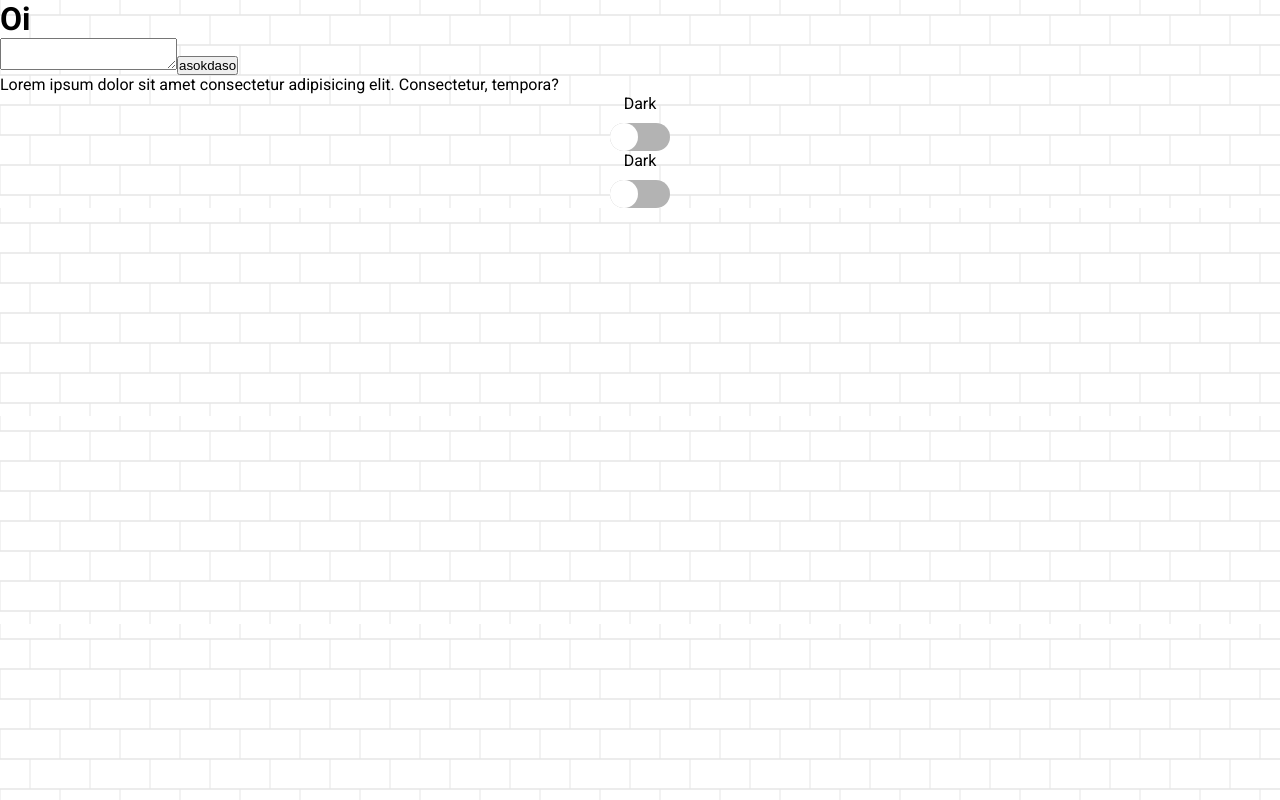
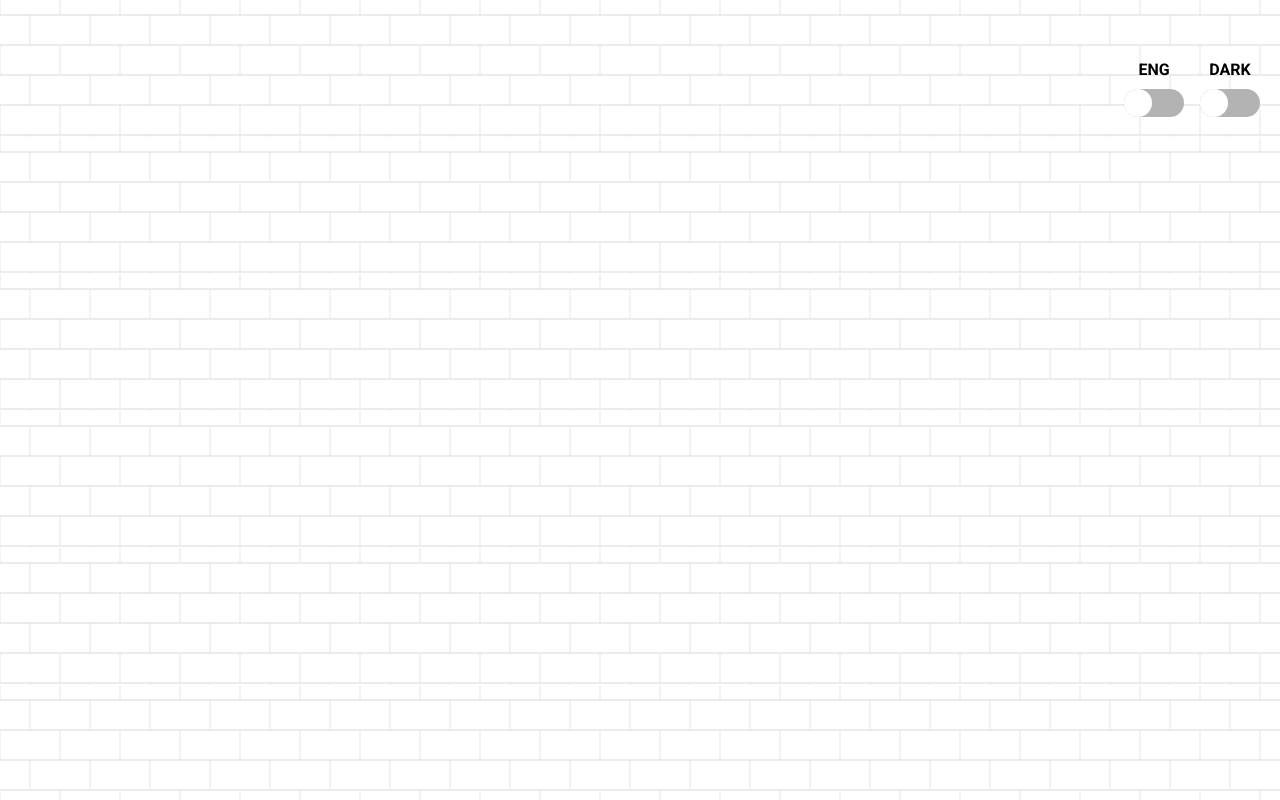
Before and after one commit to pedropaulobrasca/portfolio, a React (Vite) app: page / in a window 1280 px wide. Built offline with nearby package versions, Linux system fonts and the light colour scheme; a web font is replaced by a local one.

Commit message:
feat: Header

```diff
--- a/src/App.tsx
+++ b/src/App.tsx
@@ -1,10 +1,24 @@
+import { styled } from "styled-components";
 import Header from "./components/Header";
+
+const Container = styled.div`
+  display: flex;
+  align-items: center;
+  justify-content: center;
+`;
+
+const Wrapper = styled.div`
+  max-width: 1440px;
+  width: 100%;
+`;
 
 function App() {
   return (
-    <div>
-      <Header />
-    </div>
+    <Container>
+      <Wrapper>
+        <Header />
+      </Wrapper>
+    </Container>
   );
 }
 
--- a/src/components/Header/index.tsx
+++ b/src/components/Header/index.tsx
@@ -1,19 +1,12 @@
 import { ToggleSwitch } from "../ToggleSwitch";
+import { Container } from "./styled";
 
 function Header() {
   return (
-    <div>
-      <h1>Oi</h1>
-      <textarea name="" id=""></textarea>
-      <button>asokdaso</button>
-      <p>
-        Lorem ipsum dolor sit amet consectetur adipisicing elit. Consectetur,
-        tempora?
-      </p>
-
-      <ToggleSwitch />
-      <ToggleSwitch />
-    </div>
+    <Container>
+      <ToggleSwitch isLanguage />
+      <ToggleSwitch isTheme />
+    </Container>
   );
 }
 
--- a/src/components/Header/styled.ts
+++ b/src/components/Header/styled.ts
@@ -0,0 +1,13 @@
+import { styled } from "styled-components";
+
+export const Container = styled.div`
+  display: flex;
+  gap: 1rem;
+  align-items: center;
+  flex-wrap: wrap;
+  align-content: center;
+  justify-content: flex-end;
+
+  margin-top: 40px;
+  padding: 20px;
+`;
--- a/src/components/ToggleSwitch/index.tsx
+++ b/src/components/ToggleSwitch/index.tsx
@@ -1,16 +1,35 @@
 import { ChangeEvent, useState } from "react";
 import { Input, Label, Switch } from "./styled";
 
-export const ToggleSwitch = () => {
+interface toggleSwitchProps {
+  isTheme?: boolean;
+  isLanguage?: boolean;
+  label?: string;
+  checked?: boolean;
+}
+
+export const ToggleSwitch = ({
+  isTheme,
+  isLanguage,
+  label,
+}: toggleSwitchProps) => {
   const [checked, setChecked] = useState(false);
 
   const handleChange = (e: ChangeEvent<HTMLInputElement>) => {
     setChecked(e.target.checked);
   };
 
+  if (isLanguage) {
+    checked ? (label = "PT-BR") : (label = "ENG");
+  }
+
+  if (isTheme) {
+    checked ? (label = "LIGHT") : (label = "DARK");
+  }
+
   return (
     <Label>
-      <span>{checked ? "Light" : "Dark"}</span>
+      <span>{label}</span>
       <Input checked={checked} type="checkbox" onChange={handleChange} />
       <Switch />
     </Label>
--- a/src/components/ToggleSwitch/styled.ts
+++ b/src/components/ToggleSwitch/styled.ts
@@ -6,6 +6,8 @@ export const Label = styled.label`
   align-items: center;
   gap: 10px;
   cursor: pointer;
+
+  font-weight: bold;
 `;
 
 export const Switch = styled.div`
```
Also changed, not shown: global.css (+8 -2 lines).
